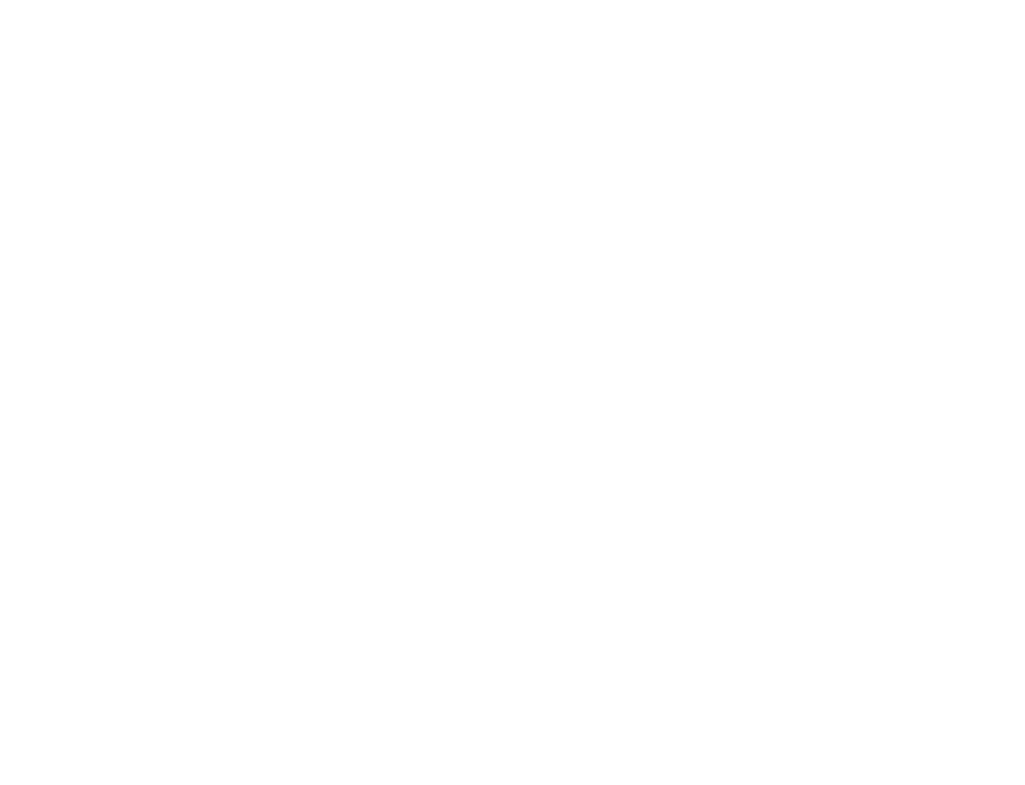
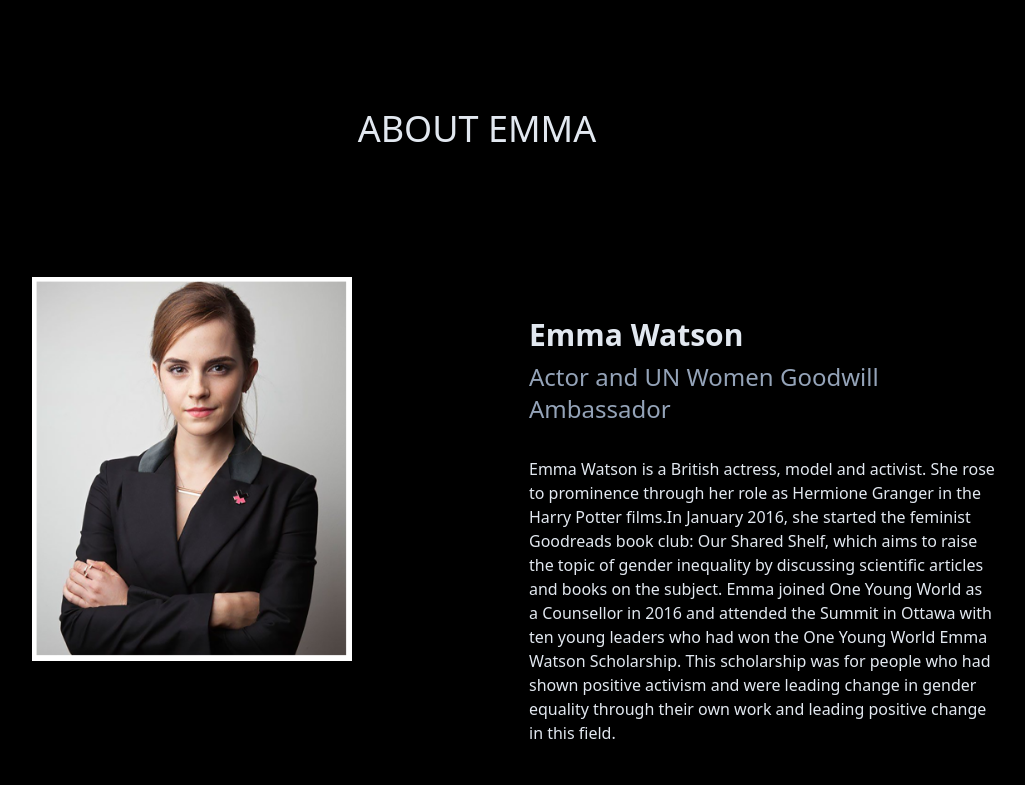
Before and after one commit to Maria-07/Independent-service-provider, a React (Create React App) app: page / in a window 1280 px wide. Shown: the part 575-1360 px from the top of the page, without its empty margins (163-1188 px from the left). Before the commit the page ends 800 px from the top, so only its background shows below. Built offline with nearby package versions, Linux system fonts and the light colour scheme.

Commit message:
emma about part added

```diff
--- a/src/Components/Pages/Home/About/About.js
+++ b/src/Components/Pages/Home/About/About.js
@@ -1,9 +1,39 @@
 import React from "react";
+import { Col, Row } from "react-bootstrap";
+import aboutImage from "../../../../images/about/about-1.png";
 
 const About = () => {
   return (
-    <div>
-      <h1>This is abvout part</h1>
+    <div className=" text-slate-200 bg-black py-40">
+      <div className="container">
+        <h1 className=" text-center text-4xl mb-32">ABOUT EMMA</h1>
+        <div className="row">
+          <div className="col-sm-12 col-md-12 col-lg-6">
+            <img src={aboutImage} className="mx-auto h-96" alt="" />
+          </div>
+          <div className="col-sm-12 col-md-12 col-lg-6">
+            <div className=" p-10 text-left">
+              <h3 className=" font-semibold text-3xl">Emma Watson</h3>
+              <h6 className="text-slate-400 text-2xl">
+                Actor and UN Women Goodwill Ambassador
+              </h6>
+              <p className="mt-8">
+                Emma Watson is a British actress, model and activist. She rose
+                to prominence through her role as Hermione Granger in the Harry
+                Potter films.In January 2016, she started the feminist Goodreads
+                book club: Our Shared Shelf, which aims to raise the topic of
+                gender inequality by discussing scientific articles and books on
+                the subject. Emma joined One Young World as a Counsellor in 2016
+                and attended the Summit in Ottawa with ten young leaders who had
+                won the One Young World Emma Watson Scholarship. This
+                scholarship was for people who had shown positive activism and
+                were leading change in gender equality through their own work
+                and leading positive change in this field.
+              </p>
+            </div>
+          </div>
+        </div>
+      </div>
     </div>
   );
 };
--- a/src/Components/Pages/Home/Home/Home.js
+++ b/src/Components/Pages/Home/Home/Home.js
@@ -1,9 +1,15 @@
 import React from "react";
 import "./Home.css";
 import Banner from "../Banner/Banner";
+import About from "../About/About";
 
 const Home = () => {
-  return <Banner></Banner>;
+  return (
+    <div>
+      <Banner></Banner>
+      <About></About>
+    </div>
+  );
 };
 
 export default Home;
--- a/src/index.css
+++ b/src/index.css
@@ -1,6 +1,20 @@
 @tailwind base;
 @tailwind components;
 @tailwind utilities;
+
+@import url('https://fonts.googleapis.com/css2?family=Lato:wght@300;400;700&family=Noto+Serif&family=Poppins:wght@200;300;400;500;700&display=swap');
+
+
+/*
+
+font-family: 'Lato',
+sans-serif;
+font-family: 'Noto Serif',
+serif;
+font-family: 'Poppins',
+sans-serif;
+
+*/
 
 body {
   margin: 0;
@@ -9,6 +23,8 @@
     sans-serif;
   -webkit-font-smoothing: antialiased;
   -moz-osx-font-smoothing: grayscale;
+  font-family: 'Poppins',
+    sans-serif;
 }
 
 code {
```
Also changed, not shown: src/images/about/about-1.png (added).
